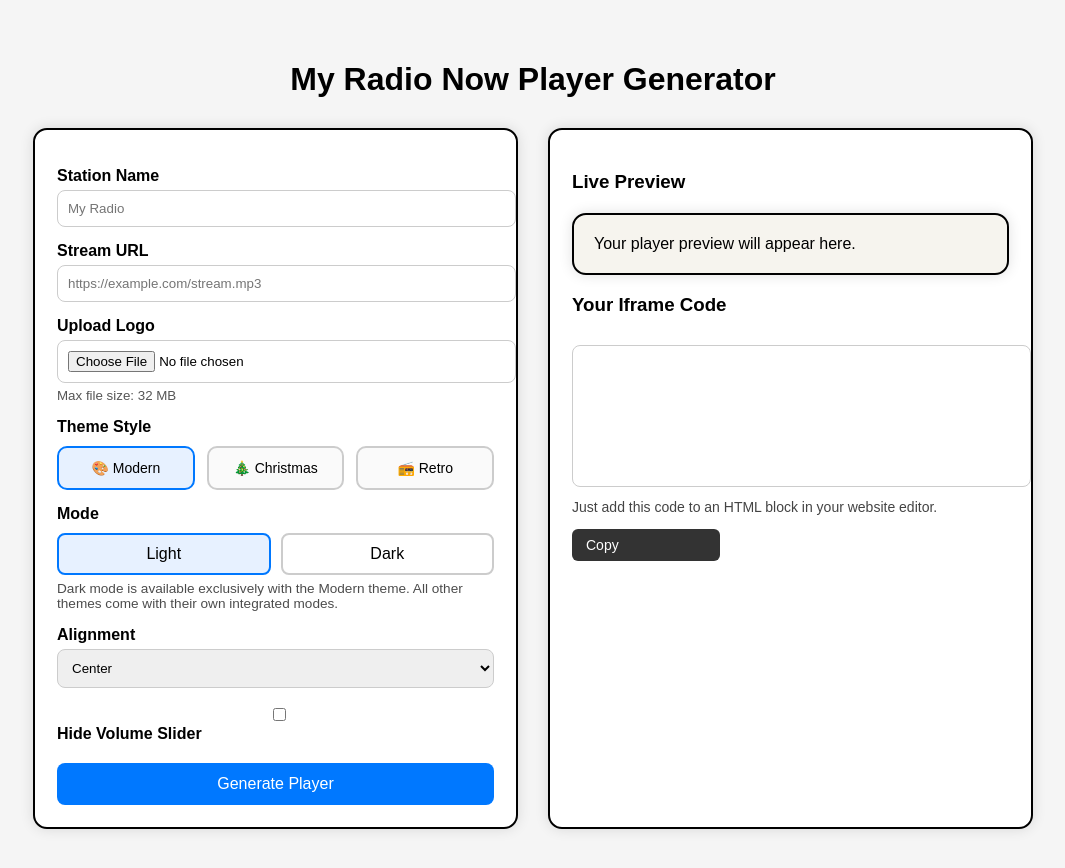
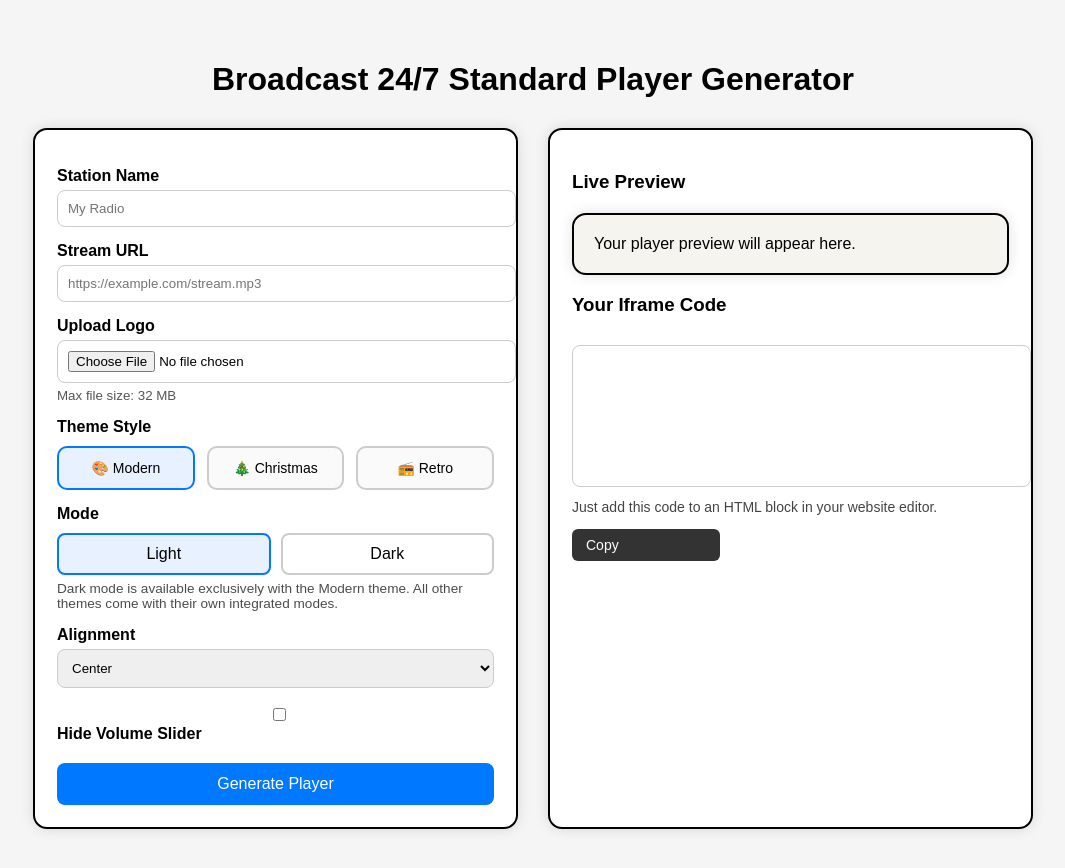
Before and after one commit to broadcast24-7/broadcast24-7-standard-player-generator, a plain HTML site: page index.html in a window 1280 px wide. Shown: the whole page, without its empty margins (107-1172 px from the left). Drawn offline with Linux system fonts and the light colour scheme.

Commit message:
Update index.html

```diff
--- a/index.html
+++ b/index.html
@@ -171,7 +171,7 @@ textarea {
 
 <body>
 
-<h1>My Radio Now Player Generator</h1>
+<h1>Broadcast 24/7 Standard Player Generator</h1>
 
 <div class="container">
 
```
